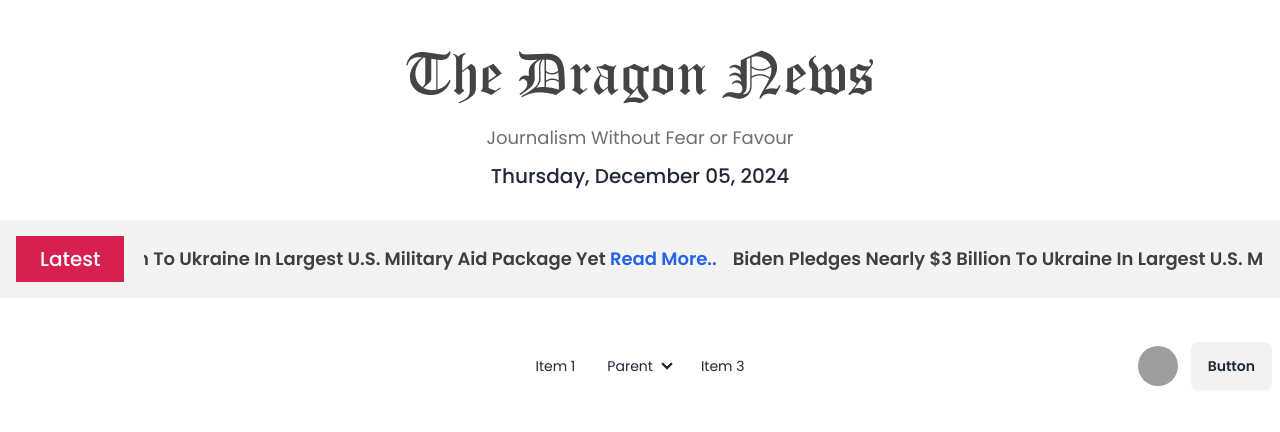
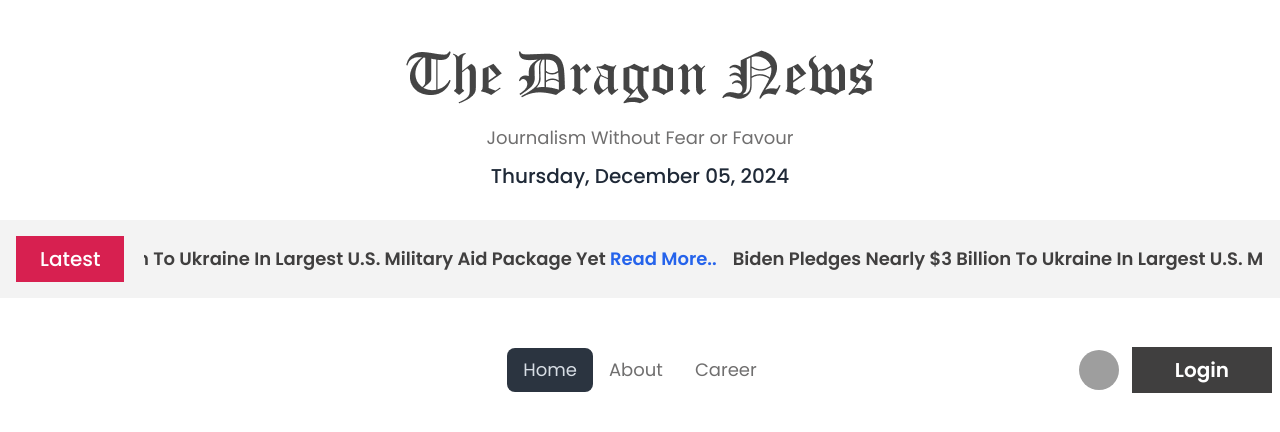
Before and after one commit to riponmondalbd/latest-dragon-news, a React (Vite) app: page / in a window 1280 px wide. Shown: the top 432 px of the page. Built offline with nearby package versions, Linux system fonts and the light colour scheme; grey boxes are pictures that could not be loaded.

Commit message:
complete navbar section

```diff
--- a/src/page/shared/Navbar/Navbar.jsx
+++ b/src/page/shared/Navbar/Navbar.jsx
@@ -1,6 +1,29 @@
+import { Link, NavLink } from "react-router-dom";
 import user from "../../../assets/user.png";
 
 const Navbar = () => {
+  const navLinks = (
+    <>
+      <li>
+        <NavLink className={"text-lg font-normal text-[#706F6F]"} to={"/"}>
+          Home
+        </NavLink>
+      </li>
+      <li>
+        <NavLink className={"text-lg font-normal text-[#706F6F]"} to={"/about"}>
+          About
+        </NavLink>
+      </li>
+      <li>
+        <NavLink
+          className={"text-lg font-normal text-[#706F6F]"}
+          to={"/career"}
+        >
+          Career
+        </NavLink>
+      </li>
+    </>
+  );
   return (
     <div className="navbar bg-base-100">
       <div className="navbar-start">
@@ -25,48 +48,12 @@ const Navbar = () => {
             tabIndex={0}
             className="menu menu-sm dropdown-content bg-base-100 rounded-box z-[1] mt-3 w-52 p-2 shadow"
           >
-            <li>
-              <a>Item 1</a>
-            </li>
-            <li>
-              <a>Parent</a>
-              <ul className="p-2">
-                <li>
-                  <a>Submenu 1</a>
-                </li>
-                <li>
-                  <a>Submenu 2</a>
-                </li>
-              </ul>
-            </li>
-            <li>
-              <a>Item 3</a>
-            </li>
+            {navLinks}
           </ul>
         </div>
       </div>
       <div className="navbar-center hidden lg:flex">
-        <ul className="menu menu-horizontal px-1">
-          <li>
-            <a>Item 1</a>
-          </li>
-          <li>
-            <details>
-              <summary>Parent</summary>
-              <ul className="p-2">
-                <li>
-                  <a>Submenu 1</a>
-                </li>
-                <li>
-                  <a>Submenu 2</a>
-                </li>
-              </ul>
-            </details>
-          </li>
-          <li>
-            <a>Item 3</a>
-          </li>
-        </ul>
+        <ul className="menu menu-horizontal px-1">{navLinks}</ul>
       </div>
       <div className="navbar-end gap-[9px]">
         <div
@@ -78,7 +65,9 @@ const Navbar = () => {
             <img alt="Tailwind CSS Navbar component" src={user} />
           </div>
         </div>
-        <a className="btn">Button</a>
+        <Link className="text-xl font-semibold text-white bg-[#403F3F] py-[9px] px-[43px]">
+          Login
+        </Link>
       </div>
     </div>
   );
```
